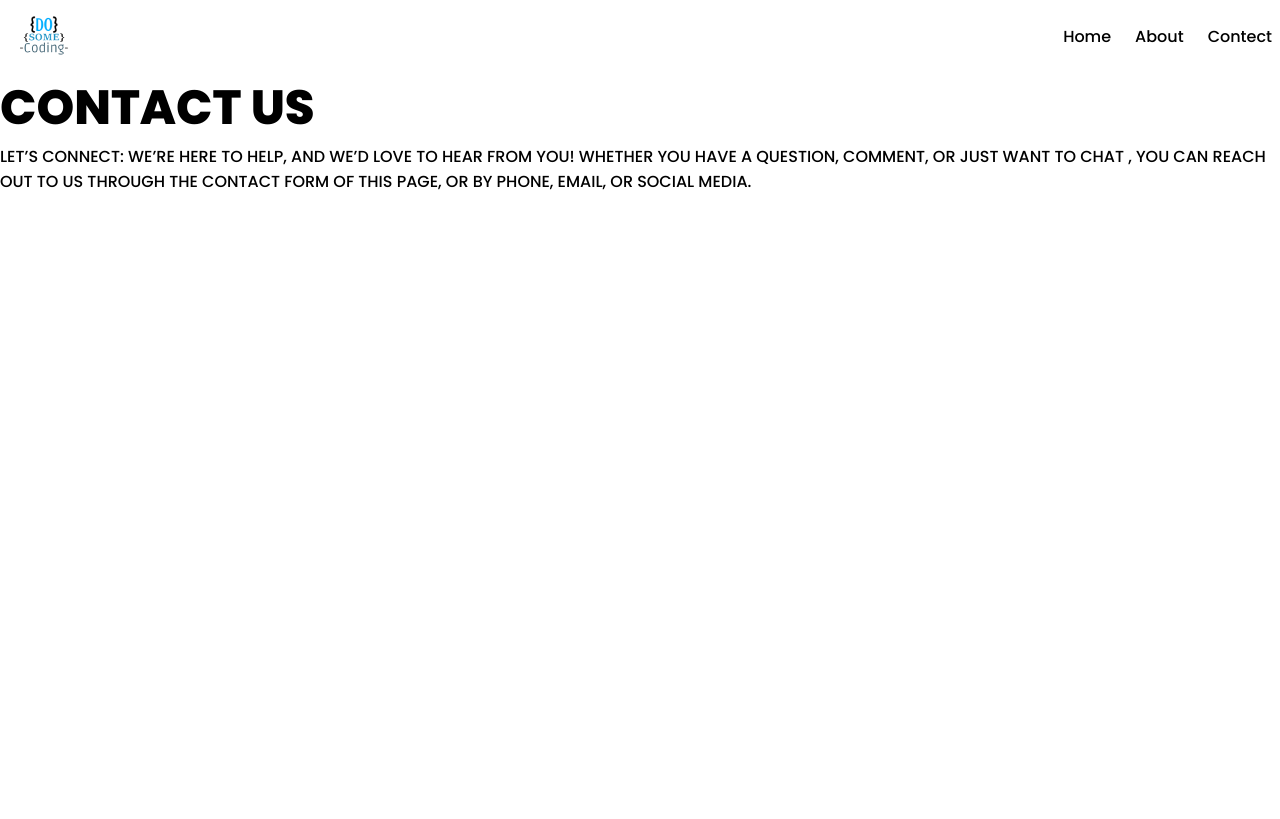
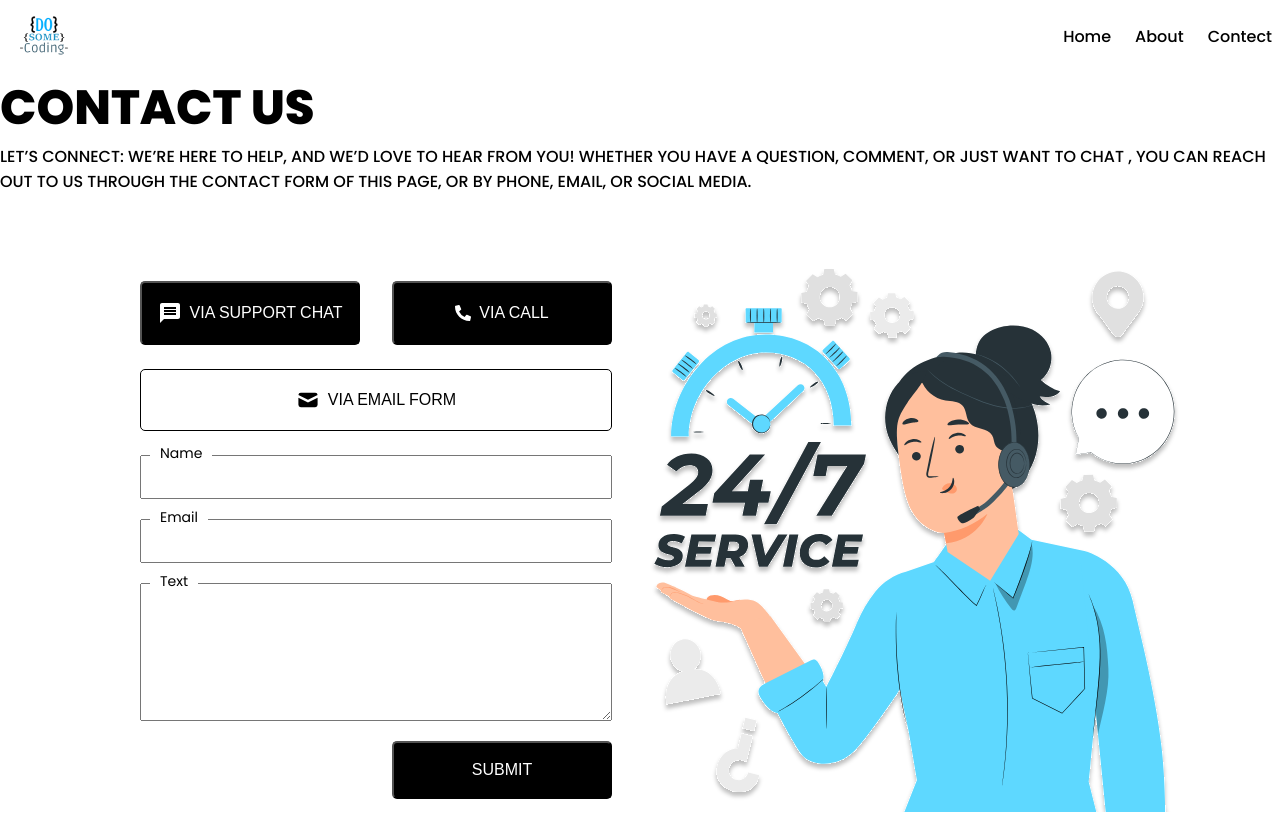
Before and after one commit to Wonder-Hub12/Contectus-Page, a React (Vite) app in the folder Contect/: page / in a window 1280 px wide. Built offline with nearby package versions, Linux system fonts and the light colour scheme.

Commit message:
created a Contact Form component

```diff
--- a/Contect/src/App.jsx
+++ b/Contect/src/App.jsx
@@ -1,6 +1,7 @@
 import './App.css'
 import Navigation from './Components/Navigation/Navigation'
 import ContactHeader from './Components/ContectHeader/ContectHeader'
+import ContactForm from './Components/ContactForm/ContactForm'
 
 function App() {
 
@@ -8,6 +9,7 @@ function App() {
     <div>
        <Navigation/>
        <ContactHeader />
+       <ContactForm/>
 
     </div>
   )
--- /dev/null
+++ b/Contect/src/Components/Button/Button.jsx
@@ -0,0 +1,16 @@
+import React from 'react'
+import styles from './Button.module.css'
+const Button = (props) => {
+
+    const { isOutline, icon, text} = props;
+
+  return (
+    <button className={isOutline ? styles.outline_btn : styles.primary_btn}>
+
+   {icon}
+   {text}
+   </button>
+  )
+}
+
+export default Button
--- /dev/null
+++ b/Contect/src/Components/Button/Button.module.css
@@ -0,0 +1,28 @@
+.primary_btn {
+    padding: 18px 10px;
+    background-color: black;
+    color: white;
+    border-radius: 5px;
+    display: flex;
+    align-items: center;
+    gap: 8px;
+    min-width: 220px;
+    font-size: 16px;
+    justify-content: center;
+    cursor: pointer;
+  }
+  .outline_btn {
+    padding: 18px 10px;
+    border: 1px solid black;
+    color: black;
+    border-radius: 5px;
+    display: flex;
+    align-items: center;
+    gap: 8px;
+    min-width: 220px;
+    font-size: 16px;
+    justify-content: center;
+    background-color: white;
+    width: 100%;
+    cursor: pointer;
+  }
--- /dev/null
+++ b/Contect/src/Components/ContactForm/Contact.module.css
@@ -0,0 +1,45 @@
+.container {
+    display: flex;
+    max-width: 1000px;
+    margin: 0 auto;
+    margin-top: 40px;
+    align-items: end;
+  }
+  .top_btn {
+    display: flex;
+    gap: 32px;
+  }
+
+  .contact_form {
+    display: flex;
+    flex-direction: column;
+    gap: 24px;
+  }
+  .contact_form form {
+    display: flex;
+    gap: 20px;
+    padding-bottom: 20px;
+    flex-direction: column;
+  }
+  .form_control {
+    display: flex;
+    flex-direction: column;
+    width: 100%;
+    position: relative;
+  }
+  .form_control input {
+    height: 40px;
+    padding: 0 8px;
+  }
+  .form_control textarea {
+    padding: 8px;
+  }
+
+  .form_control label {
+    font-size: 14px;
+    position: absolute;
+    top: -12px;
+    left: 10px;
+    background-color: white;
+    padding: 0 10px;
+  }
--- /dev/null
+++ b/Contect/src/Components/ContactForm/ContactForm.jsx
@@ -0,0 +1,59 @@
+import React from 'react'
+import styles from './Contact.module.css'
+import Button from '../Button/Button'
+import { MdMessage } from 'react-icons/md'
+import {FaPhoneAlt} from 'react-icons/fa'
+import {HiMail} from "react-icons/hi"
+const ContactForm = () => {
+  return (
+    <section className={styles.container}
+    ><div className={styles.contact_form}>
+        <div className={styles.top_btn}>
+      <Button text="VIA SUPPORT CHAT"
+      icon={<MdMessage  fontSize="24px"/>}
+      />
+       <Button text="VIA CALL"
+      icon={<FaPhoneAlt/>}
+      />
+      </div>
+      <Button
+      isOutline={true}
+      text="VIA EMAIL FORM"
+      icon={<HiMail fontSize="24px"/>}
+      />
+
+    <form>
+    <div className={styles.form_control}>
+            <label htmlFor="name">Name</label>
+            <input type="text" name="name" />
+          </div>
+          <div className={styles.form_control}>
+            <label htmlFor="email">Email</label>
+            <input type="email" name="email" />
+          </div>
+          <div className={styles.form_control}>
+            <label htmlFor="text">Text</label>
+            <textarea name="text" rows="8" />
+          </div>
+          <div style={{
+            display: "flex",
+            justifyContent: "end"
+          }}>
+          <Button
+      text="SUBMIT"
+      />
+      </div>
+    </form>
+
+
+
+
+        </div>
+        <div className={styles.contact_image}>
+          <img src="./Images/contact.svg" alt="contact image" />
+        </div>
+        </section>
+  )
+}
+
+export default ContactForm
--- /dev/null
+++ b/package.json
@@ -0,0 +1,5 @@
+{
+  "dependencies": {
+    "react-icons": "^5.0.1"
+  }
+}
```
Also changed, not shown: 1 other file (tests, documents, lock files or other folders).
